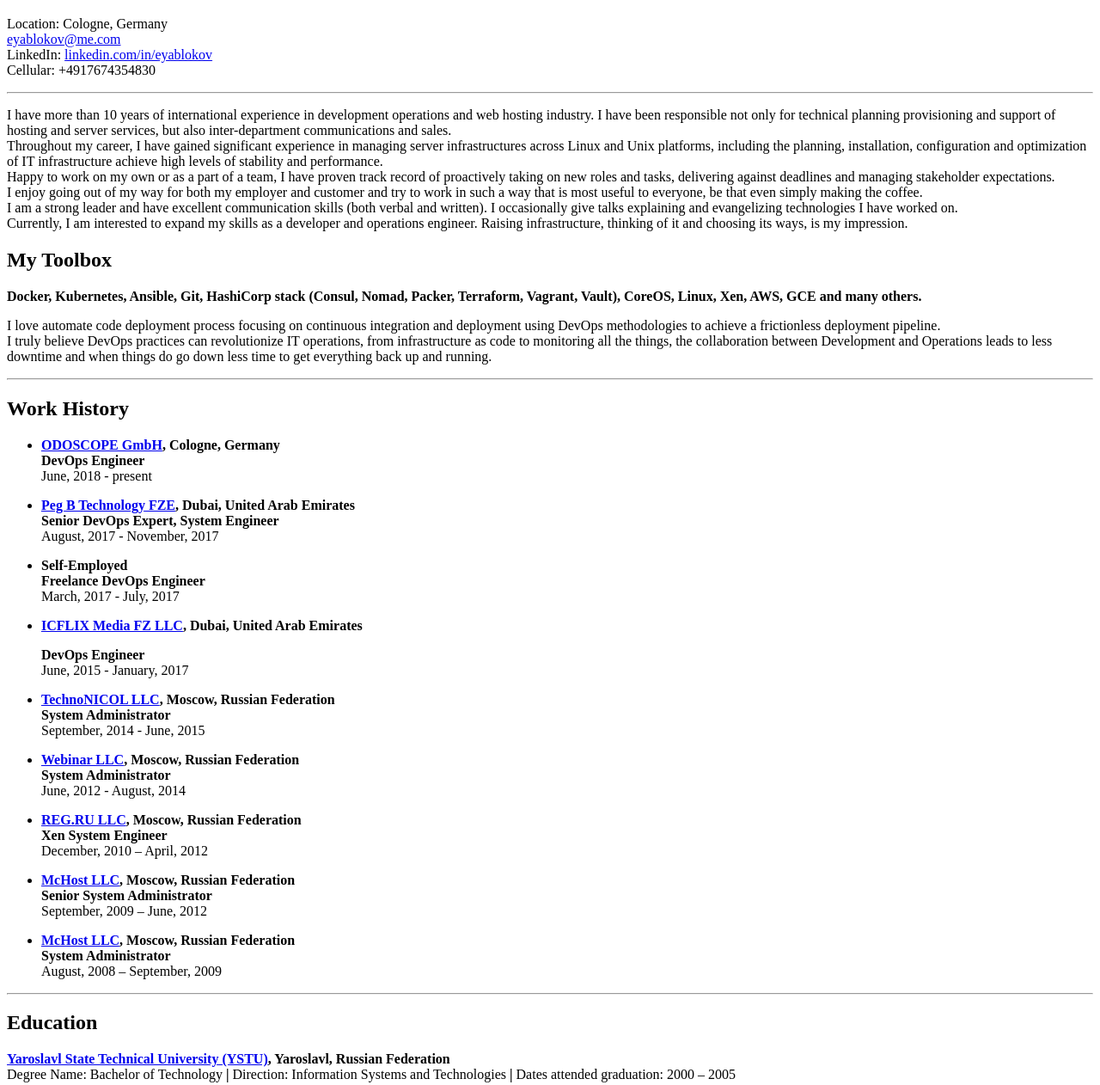
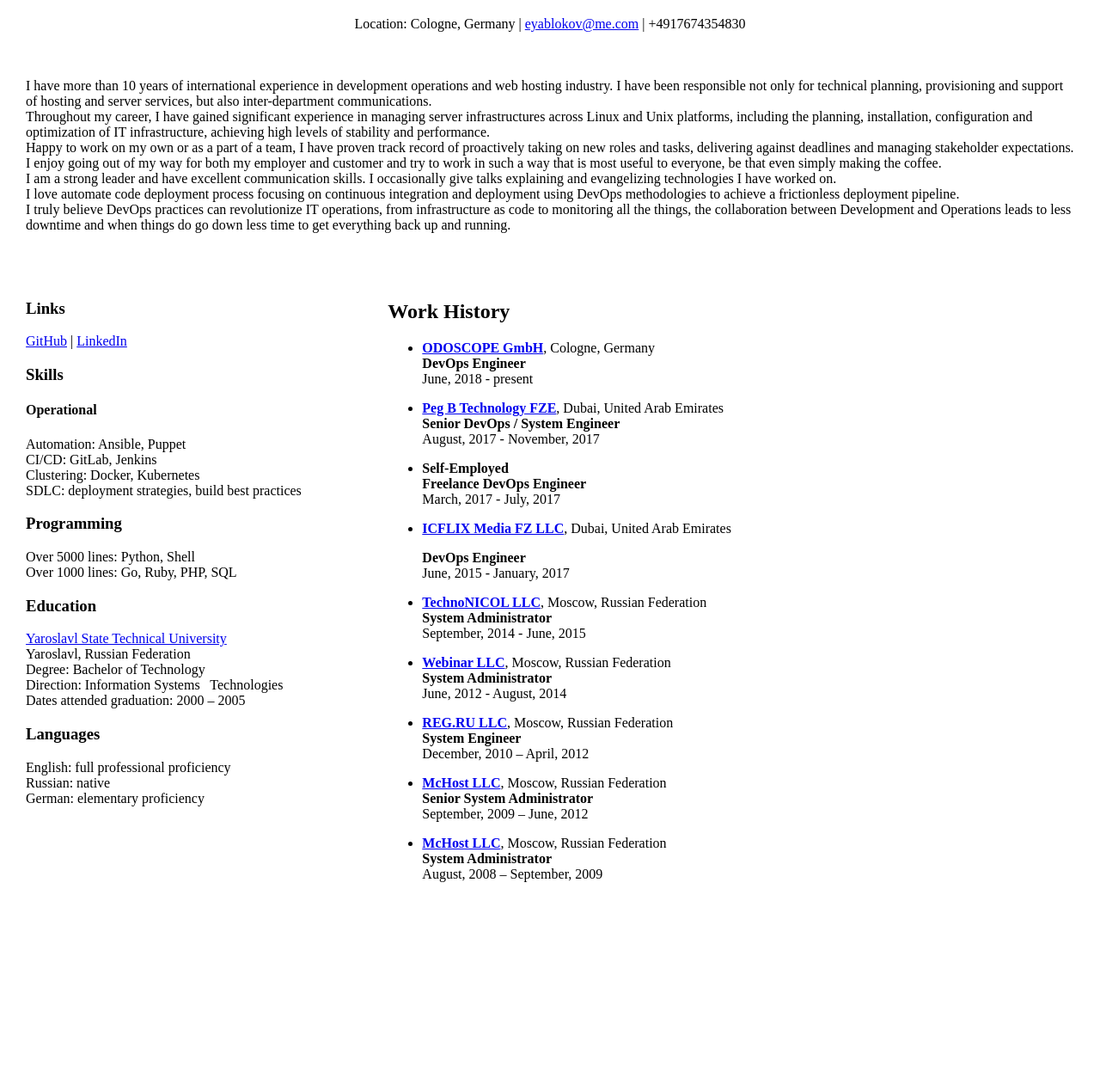
Before and after one commit to eyablokov/eyablokov.info, a plain HTML site: page resume-shortened.html in a window 1280 px wide. Shown: the part 61-1323 px from the top of the page at 86% size. After the commit the page ends 1133 px from the top, so only its background shows below. Drawn offline with Linux system fonts and the light colour scheme.

Commit message:
rework resume-shortened.html

```diff
--- a/resume-shortened.html
+++ b/resume-shortened.html
@@ -1,78 +1,77 @@
 <!DOCTYPE html>
 <html xmlns="http://www.w3.org/1999/xhtml" lang="en" xml:lang="en">
 <head>
-  <meta charset="utf-8" />
-  <meta name="generator" content="pandoc" />
-  <meta name="viewport" content="width=device-width, initial-scale=1.0, user-scalable=yes" />
-  <title>Evgenii Iablokov's resume</title>
-  <style type="text/css">
-      code{white-space: pre-wrap;}
-      span.smallcaps{font-variant: small-caps;}
-      div.line-block{white-space: pre-line;}
-      div.column{display: inline-block; vertical-align: top; width: 50%;}
-  </style>
-  <!--[if lt IE 9]>
-    <script src="//cdnjs.cloudflare.com/ajax/libs/html5shiv/3.7.3/html5shiv-printshiv.min.js"></script>
-  <![endif]-->
+<meta charset="utf-8" />
+<meta name="generator" content="pandoc" />
+<meta name="viewport" content="width=device-width, initial-scale=1.0, user-scalable=yes" />
+<title>Evgenii Iablokov's resume</title>
 </head>
 <body>
-<h1 id="evgenii-iablokov">Evgenii Iablokov</h1>
-<p>Location: Cologne, Germany<br>
-<a href="mailto:eyablokov@me.com">eyablokov@me.com</a><br>
-LinkedIn: <a href="https://linkedin.com/in/eyablokov">linkedin.com/in/eyablokov</a><br>
-Cellular: +4917674354830</p>
-<hr>
-<p>I have more than 10 years of international experience in development operations and web hosting industry. I have been responsible not only for technical planning provisioning and support of hosting and server services, but also inter-department communications and sales.<br>
-Throughout my career, I have gained significant experience in managing server infrastructures across Linux and Unix platforms, including the planning, installation, configuration and optimization of IT infrastructure achieve high levels of stability and performance.<br>
+<h1 align="center">Evgenii Iablokov</h1>
+<p align="center">Location: Cologne, Germany | <a href="mailto:eyablokov@me.com">eyablokov@me.com</a> | +4917674354830</p>
+<table width="100%" cellpadding="20px" border="0"><tbody><tr><td colspan="2">
+<p>I have more than 10 years of international experience in development operations and web hosting industry. I have been responsible not only for technical planning, provisioning and support of hosting and server services, but also inter-department communications.<br>
+Throughout my career, I have gained significant experience in managing server infrastructures across Linux and Unix platforms, including the planning, installation, configuration and optimization of IT infrastructure, achieving high levels of stability and performance.<br>
 Happy to work on my own or as a part of a team, I have proven track record of proactively taking on new roles and tasks, delivering against deadlines and managing stakeholder expectations.<br>
 I enjoy going out of my way for both my employer and customer and try to work in such a way that is most useful to everyone, be that even simply making the coffee.<br>
-I am a strong leader and have excellent communication skills (both verbal and written). I occasionally give talks explaining and evangelizing technologies I have worked on.<br>
-Currently, I am interested to expand my skills as a developer and operations engineer. Raising infrastructure, thinking of it and choosing its ways, is my impression.</p>
-<h2 id="my-toolbox">My Toolbox</h2>
-<p><strong>Docker, Kubernetes, Ansible, Git, HashiCorp stack (Consul, Nomad, Packer, Terraform, Vagrant, Vault), CoreOS, Linux, Xen, AWS, GCE and many others.</strong></p>
-<p>I love automate code deployment process focusing on continuous integration and deployment using DevOps methodologies to achieve a frictionless deployment pipeline.<br>
+I am a strong leader and have excellent communication skills. I occasionally give talks explaining and evangelizing technologies I have worked on.<br>
+I love automate code deployment process focusing on continuous integration and deployment using DevOps methodologies to achieve a frictionless deployment pipeline.<br>
 I truly believe DevOps practices can revolutionize IT operations, from infrastructure as code to monitoring all the things, the collaboration between Development and Operations leads to less downtime and when things do go down less time to get everything back up and running.</p>
-<hr>
+</td></tr>
+<tr><td width="33%" valign="top">
+<h3>Links</h3>
+<a href="https://github.com/eyablokov" target="_blank">GitHub</a> | <a href="https://www.linkedin.com/in/eyablokov" target="_blank">LinkedIn</a>
+<h3>Skills</h3>
+<h4>Operational</h4>
+<p>Automation: Ansible, Puppet<br>
+CI/CD: GitLab, Jenkins<br>
+Clustering: Docker, Kubernetes<br>
+SDLC: deployment strategies, build best practices</p>
+<h3>Programming</h3>
+<p>Over 5000 lines: Python, Shell<br>
+Over 1000 lines: Go, Ruby, PHP, SQL</p>
+<h3>Education</h3>
+<p><a href="http://www.ystu.ru">Yaroslavl State Technical University</a><br>
+Yaroslavl, Russian Federation<br>
+Degree: Bachelor of Technology<br>
+Direction: Information Systems &nbsp; Technologies<br>
+Dates attended graduation: 2000 – 2005</p>
+<h3>Languages</h3>
+<p>English: full professional proficiency<br>
+Russian: native<br>
+German: elementary proficiency</p>
+</td>
+<td width="66%" valign="top">
 <h2 id="work-history">Work History</h2>
 <ul>
-<li><p><strong><a href="https://www.odoscope.com">ODOSCOPE GmbH</a>, Cologne, Germany</strong><br>
+<li><p><strong><a href="https://www.odoscope.com">ODOSCOPE GmbH</a></strong>, Cologne, Germany<br>
 <strong>DevOps Engineer</strong><br>
 June, 2018 - present</p></li>
-<li><p><strong><a href="http://pegb.tech">Peg B Technology FZE</a>, Dubai, United Arab Emirates</strong><br>
-<strong>Senior DevOps Expert, System Engineer</strong><br>
+<li><p><strong><a href="http://pegb.tech">Peg B Technology FZE</a></strong>, Dubai, United Arab Emirates<br>
+<strong>Senior DevOps / System Engineer</strong><br>
 August, 2017 - November, 2017</p></li>
 <li><p><strong>Self-Employed</strong><br>
 <strong>Freelance DevOps Engineer</strong><br>
 March, 2017 - July, 2017</p></li>
-<li><p><strong><a href="http://www.icflix.com">ICFLIX Media FZ LLC</a>, Dubai, United Arab Emirates</strong><br>
+<li><p><strong><a href="http://www.icflix.com">ICFLIX Media FZ LLC</a></strong>, Dubai, United Arab Emirates<br>
 <p><strong>DevOps Engineer</strong><br>
 June, 2015 - January, 2017</p></li>
-<li><p><strong><a href="http://www.technonicol.com">TechnoNICOL LLC</a>, Moscow, Russian Federation</strong><br>
+<li><p><strong><a href="http://www.technonicol.com">TechnoNICOL LLC</a></strong>, Moscow, Russian Federation<br>
 <strong>System Administrator</strong><br>
 September, 2014 - June, 2015</p></li>
-<li><p><strong><a href="https://webinar.ru/en">Webinar LLC</a>, Moscow, Russian Federation</strong><br>
+<li><p><strong><a href="https://webinar.ru/en">Webinar LLC</a></strong>, Moscow, Russian Federation<br>
 <strong>System Administrator</strong><br>
 June, 2012 - August, 2014</p></li>
-<li><p><strong><a href="https://www.reg.com">REG.RU LLC</a>, Moscow, Russian Federation</strong><br>
-<strong>Xen System Engineer</strong><br>
+<li><p><strong><a href="https://www.reg.com">REG.RU LLC</a></strong>, Moscow, Russian Federation<br>
+<strong>System Engineer</strong><br>
 December, 2010 – April, 2012</p></li>
-<li><p><strong><a href="https://mchost.ru">McHost LLC</a>, Moscow, Russian Federation</strong><br>
+<li><p><strong><a href="https://mchost.ru">McHost LLC</a></strong>, Moscow, Russian Federation<br>
 <strong>Senior System Administrator</strong><br>
 September, 2009 – June, 2012</p></li>
-<li><p><strong><a href="https://mchost.ru">McHost LLC</a>, Moscow, Russian Federation</strong><br>
+<li><p><strong><a href="https://mchost.ru">McHost LLC</a></strong>, Moscow, Russian Federation<br>
 <strong>System Administrator</strong><br>
 August, 2008 – September, 2009</p></li>
 </ul>
-<hr>
-<h2 id="education">Education</h2>
-<p><strong><a href="http://www.ystu.ru">Yaroslavl State Technical University (YSTU)</a>, Yaroslavl, Russian Federation</strong><br>
-Degree Name: Bachelor of Technology <b>|</b> Direction: Information Systems and Technologies <b>|</b> Dates attended graduation: 2000 – 2005<br>
-<h2 id="accomplishments">Accomplishments</h2>
-<h3 id="languages">Languages</h3>
-<ul>
-<li>English: full professional proficiency</li>
-<li>Russian: native</li>
-<li>German: elementary proficiency</li>
-</ul>
+</td></tr></tbody></table>
 </body>
 </html>
```
